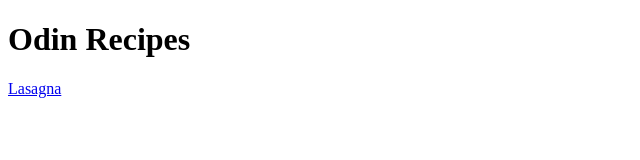
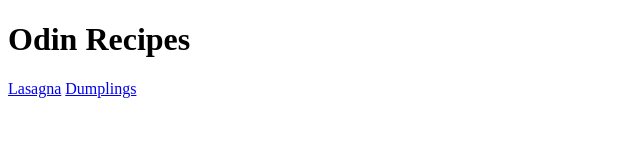
Before and after one commit to elpatrico11/odin-recipes, a plain HTML site: page index.html in a window 1280 px wide. Shown: the whole page, without its empty margins (0-640 px from the left). Drawn offline with Linux system fonts and the light colour scheme.

Commit message:
Add ricechicken.html

```diff
--- a/index.html
+++ b/index.html
@@ -8,5 +8,6 @@
         <h1>Odin Recipes</h1>
 
         <a href="./recipes/lasagna.html">Lasagna</a>
+        <a href="./recipes/dumplings.html">Dumplings</a>
     </body>
 </html>
```
Also changed, not shown: recipes/ricechicken.html (added).
